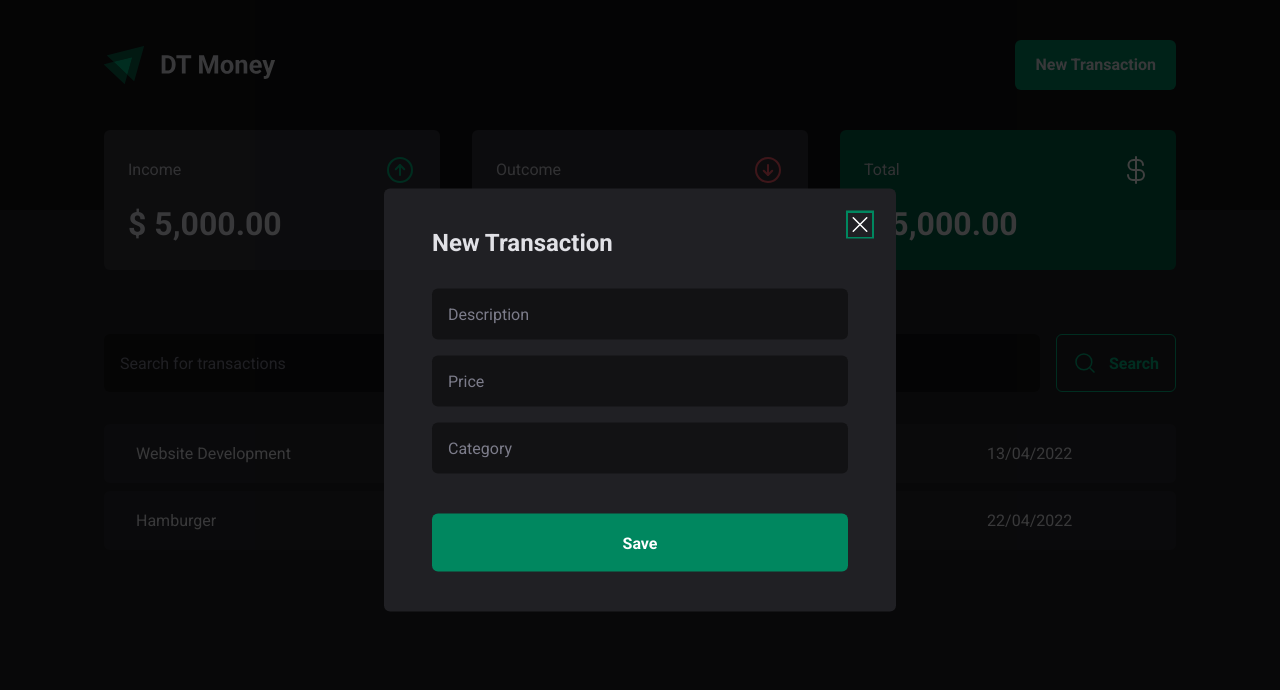
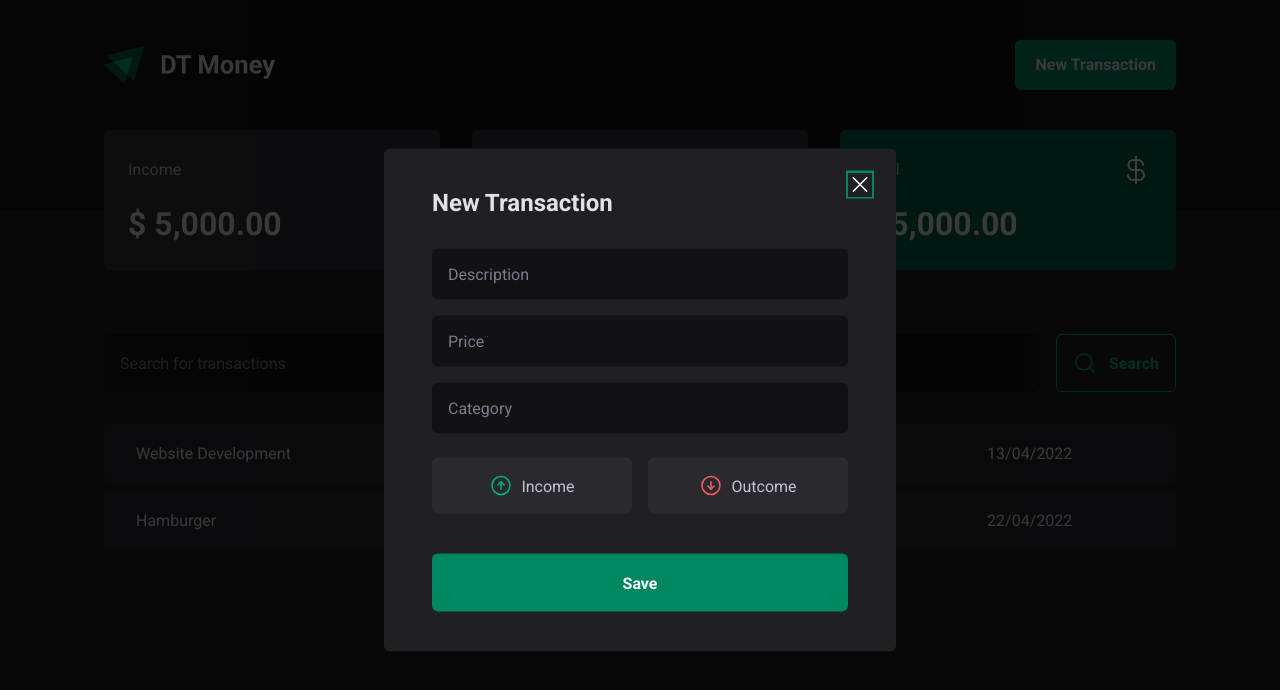
Before and after one commit to LuizPelegrini/expenses-tracker, a React (Vite) app: page / in a window 1280 px wide. Both pictures are taken after a click on the button "New Transaction". Shown: the top 690 px of the page. Built offline with nearby package versions, Linux system fonts and the light colour scheme.

Commit message:
add: Create Modal input elements

```diff
--- a/package.json
+++ b/package.json
@@ -10,6 +10,7 @@
   },
   "dependencies": {
     "@radix-ui/react-dialog": "^1.0.2",
+    "@radix-ui/react-radio-group": "^1.1.0",
     "phosphor-react": "^1.4.1",
     "react": "^18.2.0",
     "react-dom": "^18.2.0",
--- a/src/components/NewTransactionModal/index.tsx
+++ b/src/components/NewTransactionModal/index.tsx
@@ -1,7 +1,7 @@
 import * as Dialog from '@radix-ui/react-dialog';
-import { X } from 'phosphor-react';
+import { ArrowCircleDown, ArrowCircleUp, X } from 'phosphor-react';
 
-import { Overlay, Content, CloseButton } from './styles';
+import { Overlay, Content, CloseButton, TransactionType, TransactionTypeButton } from './styles';
 
 export function NewTransactionModal () {
   return (
@@ -18,6 +18,17 @@
           <input type="number" placeholder="Price" required />
           <input type="text" placeholder="Category" required />
 
+          <TransactionType>
+            <TransactionTypeButton variant="income" value="income">
+              <ArrowCircleUp size={24} />
+              Income
+            </TransactionTypeButton>
+            <TransactionTypeButton variant="outcome" value="outcome">
+              <ArrowCircleDown size={24} />
+              Outcome
+            </TransactionTypeButton>
+          </TransactionType>
+
           <Dialog.Close asChild>
             <button type="submit">Save</button>
           </Dialog.Close>
--- a/src/components/NewTransactionModal/styles.ts
+++ b/src/components/NewTransactionModal/styles.ts
@@ -1,5 +1,7 @@
 import styled from "styled-components";
 import * as Dialog from '@radix-ui/react-dialog';
+import * as RadioGroup from '@radix-ui/react-radio-group';
+
 
 export const Overlay = styled(Dialog.Overlay)`
   position: fixed;
@@ -56,6 +58,53 @@
   }
 `;
 
+export const TransactionType = styled(RadioGroup.Root)`
+  display: grid;
+  grid-template-columns: repeat(2, 1fr);
+  gap: 1rem;
+  margin-top: 0.5rem;
+`;
+
+interface TransactionTypeButtonProps {
+  variant: 'income' | 'outcome';
+}
+
+export const TransactionTypeButton = styled(RadioGroup.Item)<TransactionTypeButtonProps>`
+  background-color: ${props => props.theme["gray-700"]};
+  border-radius: 6px;
+  padding: 1rem;
+  display: flex;
+  align-items: center;
+  justify-content: center;
+  gap: 0.5rem;
+  color: ${props => props.theme["gray-300"]};
+
+  &[data-state=checked] {
+    color: ${props => props.theme.white};
+    background-color: ${props => props.variant === 'income'
+      ? props.theme["green-500"]
+      : props.theme["red-500"]};
+
+    svg {
+      color: ${props => props.theme.white}
+    }
+  }
+
+  &[data-state=unchecked]{
+    transition: background-color 0.15s;
+  }
+
+  &[data-state=unchecked]:hover {
+    background-color: ${props => props.theme["gray-600"]};
+  }
+
+  svg {
+    color: ${props => props.variant === 'income'
+      ? props.theme["green-300"]
+      : props.theme["red-300"]}
+  }
+`;
+
 export const CloseButton = styled(Dialog.Close)`
   position: absolute;
   background-color: transparent;
```
Also changed, not shown: 1 other file (tests, documents, lock files or other folders).
